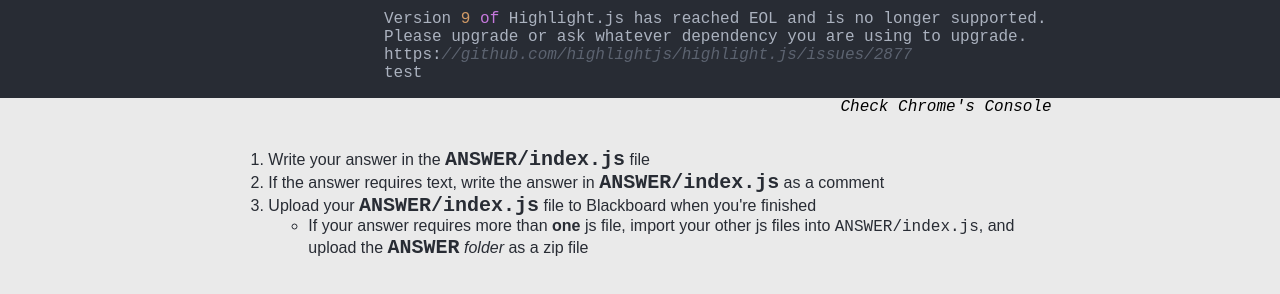
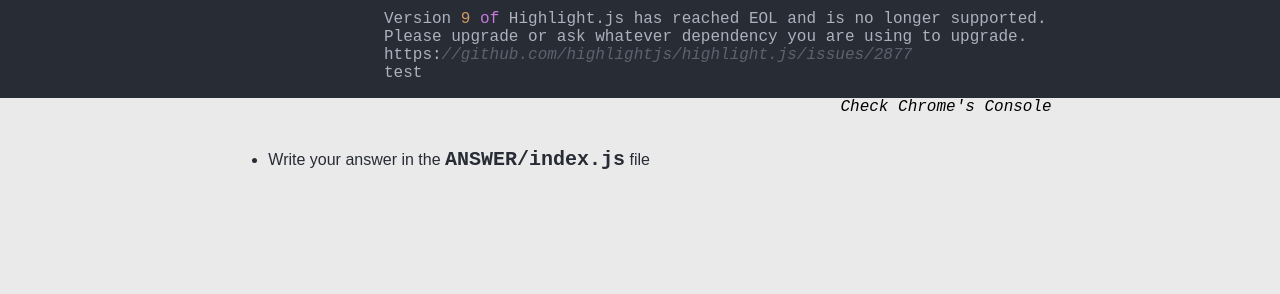
Before and after one commit to MohammedChe/exam-template, a website built with webpack: page src/index.html in a window 1280 px wide. Shown: the part 286-580 px from the top of the page. Built offline with nearby package versions, Linux system fonts and the light colour scheme; files whose address does not match are found by name.

Commit message:
Modified instructions

```diff
--- a/src/index.html
+++ b/src/index.html
@@ -13,20 +13,11 @@
     <!-- <h4 class="grid">Check Chrome's Console:</h4> -->
     <pre><code class="console" id="logger"></code><div class="grid tip"><i>Check Chrome's Console</i><div></pre>
     <div class="grid main">
-      <ol>
+      <ul>
         <li>
           Write your answer in the <code class="large">ANSWER/index.js</code> file
         </li>
-        <li>
-          If the answer requires text, write the answer in <code class="large">ANSWER/index.js</code> as a comment
-        </li>
-        <li>
-          Upload your <code class="large">ANSWER/index.js</code> file to Blackboard when you're finished
-          <ul>
-            <li>If your answer requires more than <b>one</b> js file, import your other js files into <code class="">ANSWER/index.js</code>, and upload the <code class="large">ANSWER</code> <i>folder</i> as a zip file</li>
-          </ul>
-        </li>
-      </ol>
+      </ul>
     </div>
 
   </body>
```
Also changed, not shown: ANSWER/index.js (+1 -6 lines), README.md.
